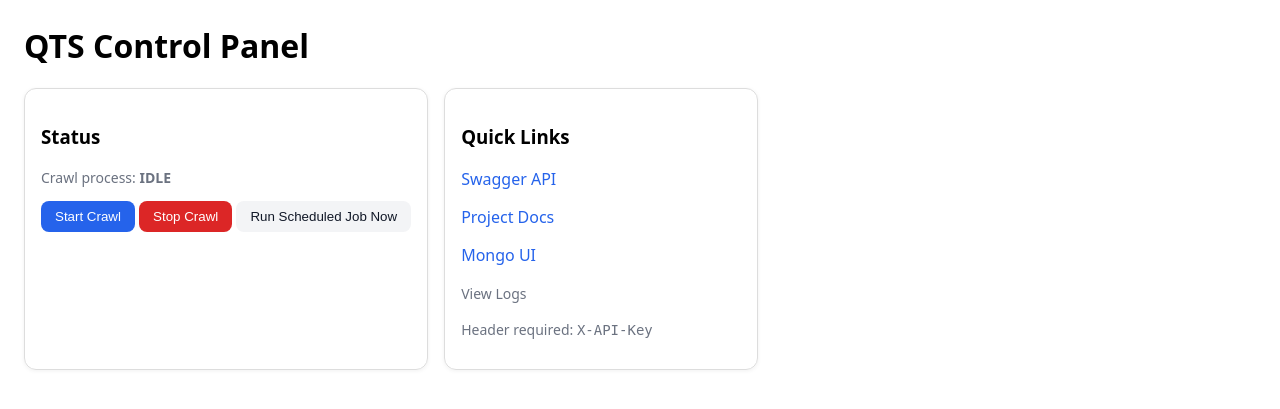
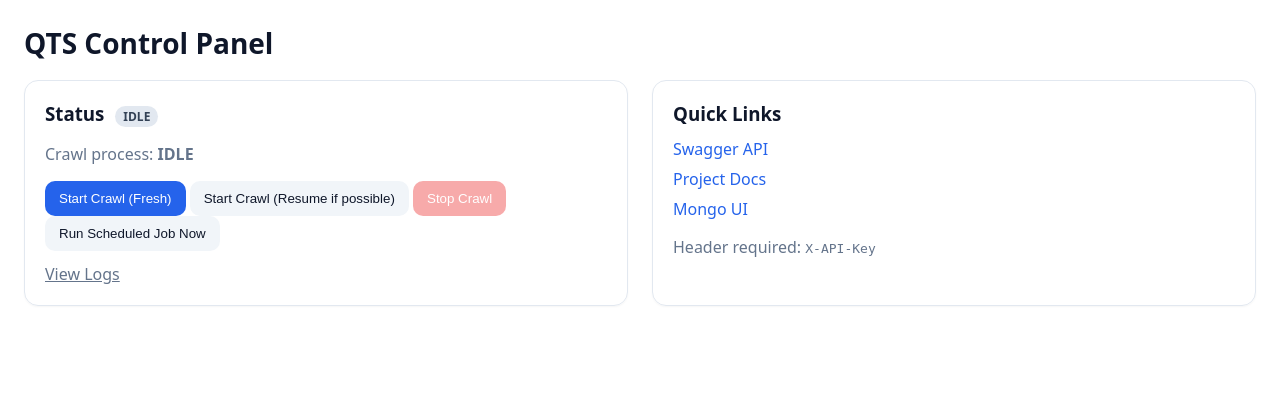
Before and after one commit to tohfaakib/QTSBooksAPI, a FastAPI app: template app/templates/dashboard.html in a window 1280 px wide. Shown: the top 409 px of the page. Run offline with FastAPI, Linux system fonts and the light colour scheme; the template is opened without the code that fills it: most values are stand-ins (such as "Sample title", 1, 10 or a date in 2020).

Commit message:
resume crawling added and detailed readme added

```diff
--- a/app/templates/dashboard.html
+++ b/app/templates/dashboard.html
@@ -1,45 +1,75 @@
 <!doctype html>
-<html>
+<html lang="en">
 <head>
   <meta charset="utf-8" />
-  <title>QTS Dashboard</title>
+  <title>QTS Control Panel</title>
+  <meta name="viewport" content="width=device-width,initial-scale=1" />
   <style>
-    body { font-family: system-ui, Arial, sans-serif; margin: 24px; }
-    .row { display: flex; gap: 16px; flex-wrap: wrap; }
-    .card { border: 1px solid #ddd; border-radius: 12px; padding: 16px; min-width: 280px; box-shadow: 0 1px 4px rgba(0,0,0,0.06); }
-    h1 { margin-top: 0; }
-    button { padding: 8px 14px; border: 0; border-radius: 8px; cursor: pointer; }
-    .primary { background: #2563eb; color: white; }
-    .danger { background: #dc2626; color: white; }
-    .ghost { background: #f3f4f6; color: #111827; }
-    .muted { color: #6b7280; font-size: 14px; }
-    a { color: #2563eb; text-decoration: none; }
+    body{font-family:ui-sans-serif,system-ui,-apple-system,Segoe UI,Roboto,Helvetica,Arial,sans-serif;margin:24px;color:#0f172a}
+    .row{display:grid;grid-template-columns:1fr 1fr;gap:24px}
+    .card{border:1px solid #e2e8f0;border-radius:14px;padding:20px;box-shadow:0 1px 2px rgba(0,0,0,.04)}
+    h1{font-size:28px;margin:0 0 18px}
+    h3{margin:0 0 12px}
+    .muted{color:#64748b}
+    button{padding:10px 14px;border-radius:10px;border:0;cursor:pointer}
+    button.primary{background:#2563eb;color:#fff}
+    button.danger{background:#ef4444;color:#fff}
+    button.ghost{background:#f1f5f9;color:#0f172a}
+    button:disabled{opacity:.45;cursor:not-allowed}
+    .links a{display:block;margin:8px 0;color:#2563eb;text-decoration:none}
+    .badge{display:inline-block;padding:2px 8px;border-radius:999px;font-size:12px;margin-left:6px}
+    .ok{background:#dcfce7;color:#166534}
+    .idle{background:#e2e8f0;color:#334155}
   </style>
 </head>
 <body>
   <h1>QTS Control Panel</h1>
 
   <div class="row">
+    <!-- STATUS / CONTROLS -->
     <div class="card">
-      <h3>Status</h3>
+      <h3>Status
+        {% if crawl_running %}
+          <span class="badge ok">RUNNING</span>
+        {% else %}
+          <span class="badge idle">IDLE</span>
+        {% endif %}
+      </h3>
       <p class="muted">Crawl process: <strong>{{ 'RUNNING' if crawl_running else 'IDLE' }}</strong></p>
+
+      <!-- Start fresh -->
       <form method="post" action="/dashboard/crawl/start" style="display:inline">
-        <button class="primary" {% if crawl_running %}disabled{% endif %}>Start Crawl</button>
+        <button class="primary" {% if crawl_running %}disabled{% endif %}>Start Crawl (Fresh)</button>
       </form>
+
+      <!-- Start resume if possible -->
+      <form method="post" action="/dashboard/crawl/start-resume" style="display:inline">
+        <button class="ghost" {% if crawl_running %}disabled{% endif %}>Start Crawl (Resume if possible)</button>
+      </form>
+
+      <!-- Stop -->
       <form method="post" action="/dashboard/crawl/stop" style="display:inline">
         <button class="danger" {% if not crawl_running %}disabled{% endif %}>Stop Crawl</button>
       </form>
+
+      <!-- Run scheduled job now -->
       <form method="post" action="/dashboard/schedule/run-now" style="display:inline">
         <button class="ghost">Run Scheduled Job Now</button>
       </form>
+
+      <div style="margin-top:12px">
+        <a class="muted" href="/dashboard/logs">View Logs</a>
+      </div>
     </div>
 
+    <!-- QUICK LINKS -->
     <div class="card">
       <h3>Quick Links</h3>
-      <p><a href="/docs" target="_blank">Swagger API</a></p>
-      <p><a href="/dashboard/docs" target="_blank">Project Docs</a></p>
-      <p><a href="{{ mongo_ui }}" target="_blank">Mongo UI</a></p>
-        <p><a class="muted" href="/dashboard/logs">View Logs</a></p>
+      <div class="links">
+        <a href="/docs" target="_blank">Swagger API</a>
+        <a href="/dashboard/docs" target="_blank">Project Docs</a>
+        <a href="{{ mongo_ui }}" target="_blank">Mongo UI</a>
+      </div>
       <p class="muted">Header required: <code>X-API-Key</code></p>
     </div>
   </div>
--- a/docker-compose.yml
+++ b/docker-compose.yml
@@ -32,6 +32,8 @@ services:
     env_file: .env
     volumes:
       - ./:/app
+      - ./reports:/app/reports
+      - ./jobdata:/app/.job
     working_dir: /app
     depends_on:
       mongo:
```
Also changed, not shown: app/api/routes_dashboard.py (+41 -29 lines), scheduler/run_crawl.py (+18 -5 lines), README.md (added), 1 other file.
